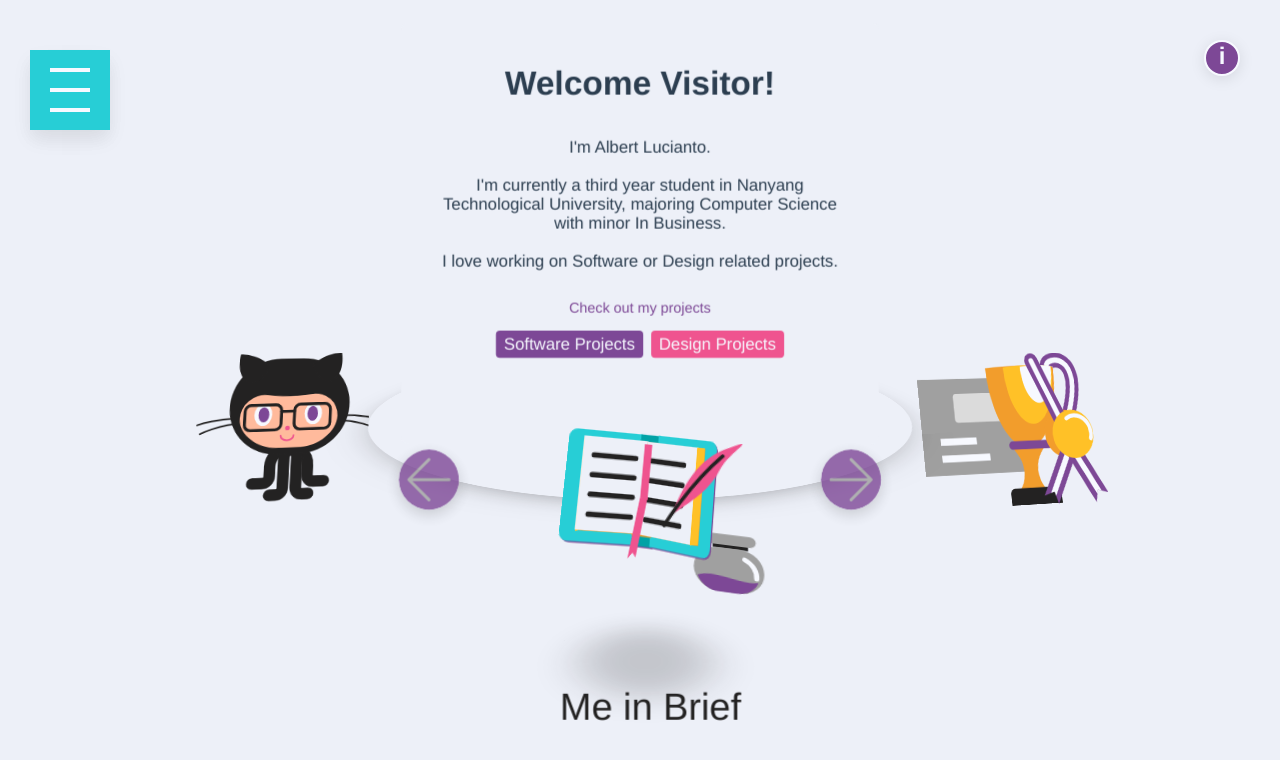
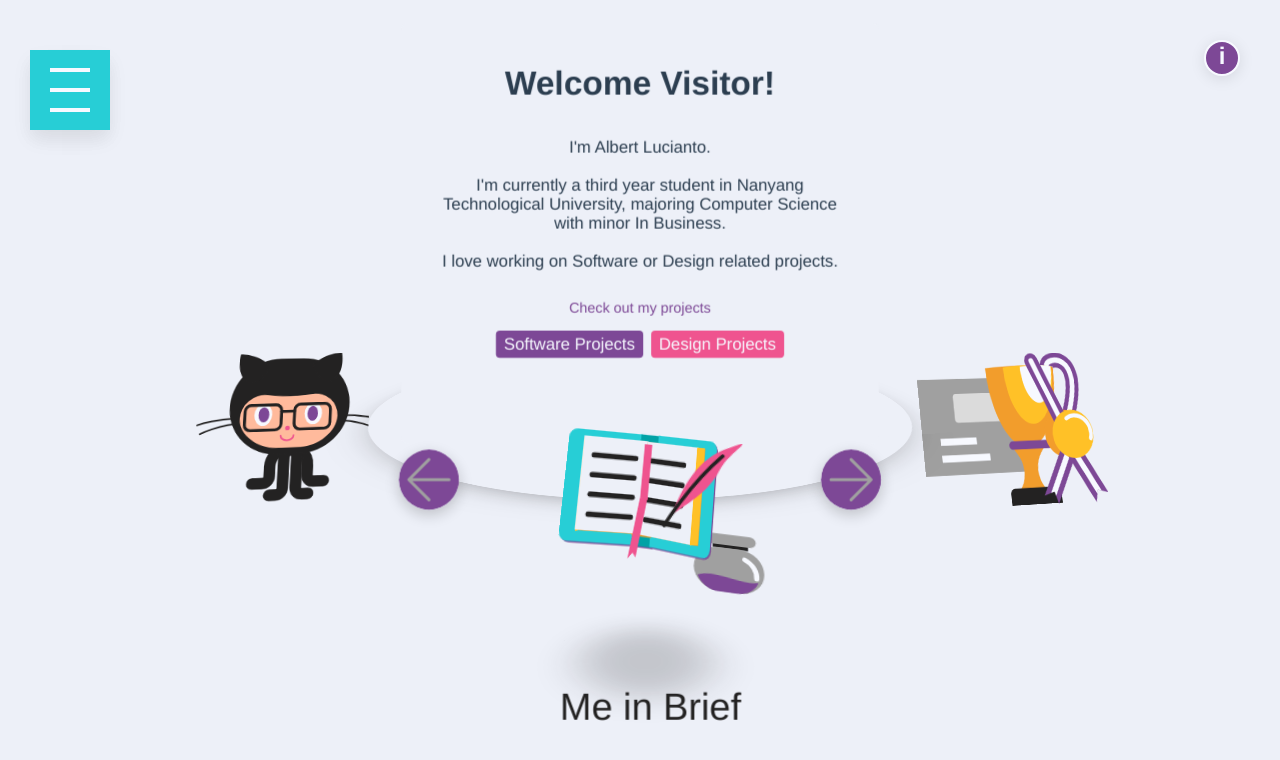
Before and after one commit to AlbertLucianto/portfolio, a Vue app: page /#/me in a window 1280 px wide. Shown: the top 760 px of the page. Built offline with nearby package versions, Linux system fonts and the light colour scheme.

Commit message:
update arrow button styling

```diff
--- a/src/components/reusable/ArrowButton.vue
+++ b/src/components/reusable/ArrowButton.vue
@@ -37,14 +37,9 @@ export default {
   width: 60px;
   height: 60px;
   top: calc(50vh - 30px);
-  transition: .25s opacity ease;
   border-radius: 50%;
   box-shadow: 0 5px 15px rgba(0,0,0,.2);
-  opacity: .8;
   cursor: pointer;
-  &:hover {
-    opacity: 1;
-  }
   .circle {
     fill: $purple;
   }
```
